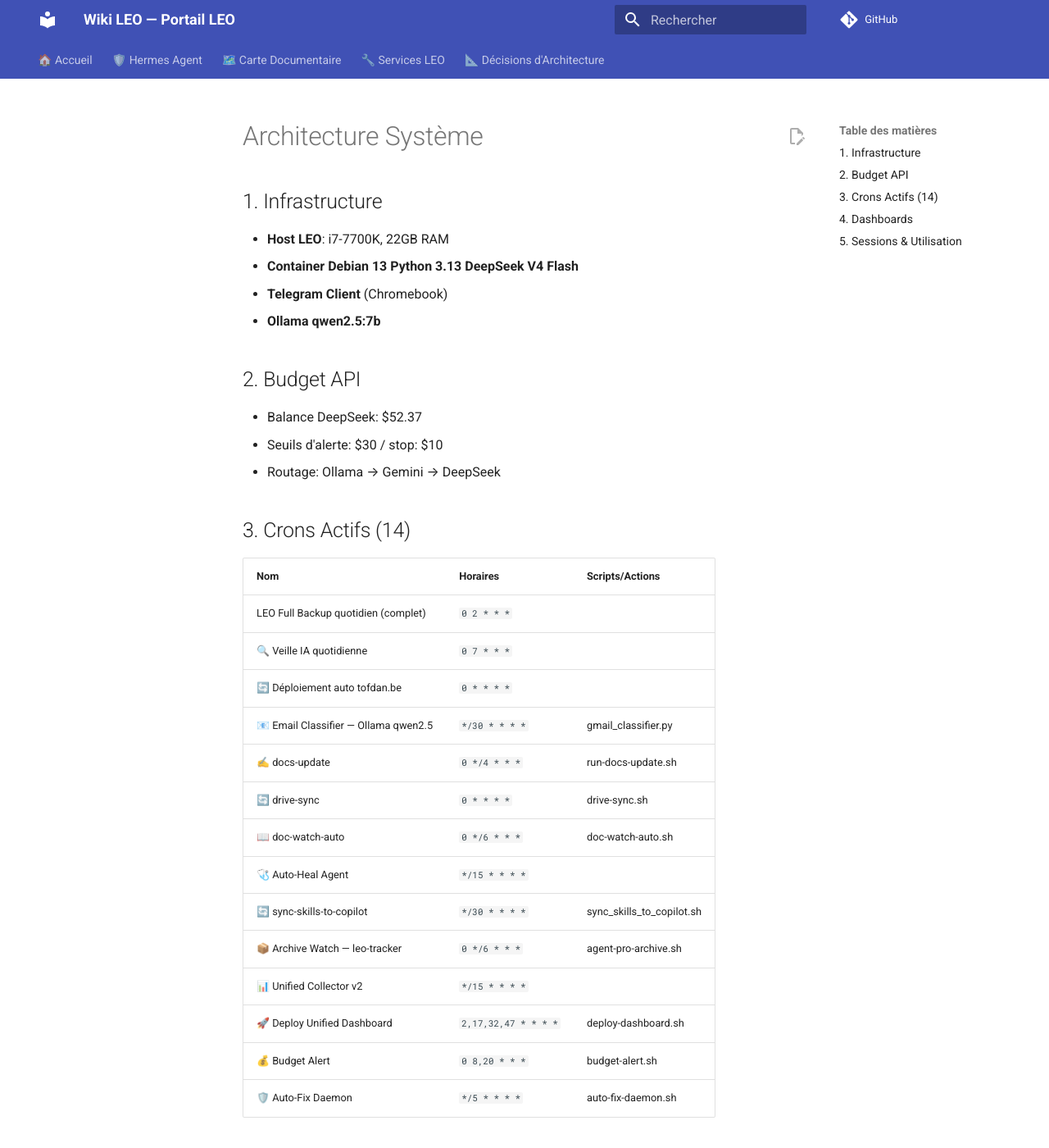
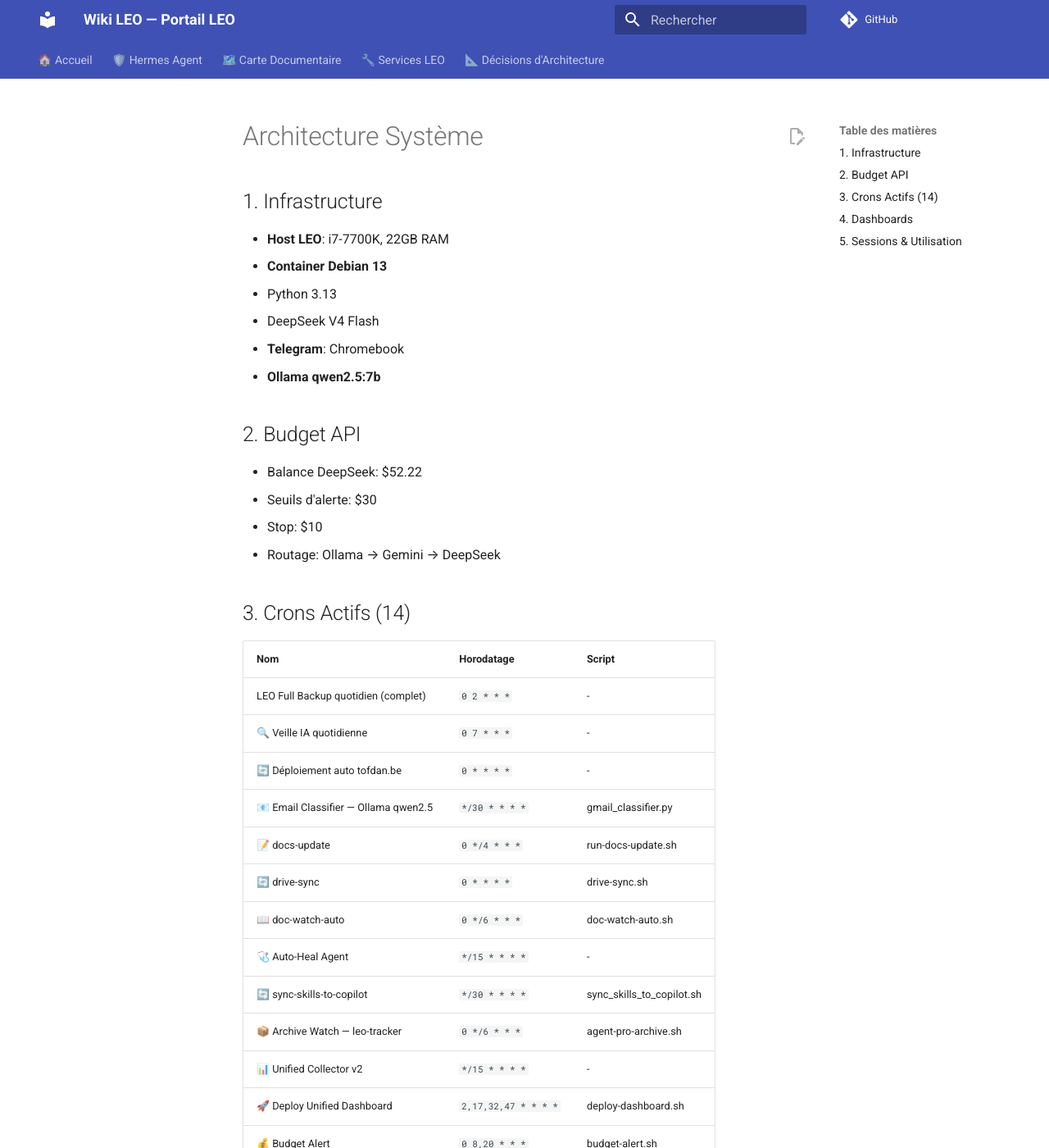
Before and after one commit to christophedanhier-hash/hermes-wiki, an MkDocs documentation site: the page built from docs/hermes/architecture.md, in a window 1280 px wide and 1400 px high. Shown: the whole window at 82% size. Built offline with MkDocs 1.6.1 and Material for MkDocs 9.7.7, drawn with Linux system fonts in a browser that asks for light colours; comment, search, counter and statistics services are not loaded; some of the changed text lies outside the part shown.

```diff
--- a/docs/hermes/architecture.md
+++ b/docs/hermes/architecture.md
@@ -2,29 +2,32 @@
 
 ## 1. Infrastructure
 - **Host LEO**: i7-7700K, 22GB RAM
-- **Container Debian 13 Python 3.13 DeepSeek V4 Flash**
-- **Telegram Client** (Chromebook)
+- **Container Debian 13**
+  - Python 3.13
+  - DeepSeek V4 Flash
+- **Telegram**: Chromebook
 - **Ollama qwen2.5:7b**
 
 ## 2. Budget API
-- Balance DeepSeek: $52.37
-- Seuils d'alerte: $30 / stop: $10
+- Balance DeepSeek: $52.22
+- Seuils d'alerte: $30
+- Stop: $10
 - Routage: Ollama → Gemini → DeepSeek
 
 ## 3. Crons Actifs (14)
-| **Nom** | **Horaires** | **Scripts/Actions** |
+| **Nom** | **Horodatage** | **Script** |
 | --- | --- | --- |
-| LEO Full Backup quotidien (complet) | `0 2 * * *` |  |
-| 🔍 Veille IA quotidienne | `0 7 * * *` |  |
-| 🔄 Déploiement auto tofdan.be | `0 * * * *` |  |
+| LEO Full Backup quotidien (complet) | `0 2 * * *` | - |
+| 🔍 Veille IA quotidienne | `0 7 * * *` | - |
+| 🔄 Déploiement auto tofdan.be | `0 * * * *` | - |
 | 📧 Email Classifier — Ollama qwen2.5 | `*/30 * * * *` | gmail_classifier.py |
-| ✍️ docs-update | `0 */4 * * *` | run-docs-update.sh |
+| 📝 docs-update | `0 */4 * * *` | run-docs-update.sh |
 | 🔄 drive-sync | `0 * * * *` | drive-sync.sh |
 | 📖 doc-watch-auto | `0 */6 * * *` | doc-watch-auto.sh |
-| 🩺 Auto-Heal Agent | `*/15 * * * *` |  |
+| 🩺 Auto-Heal Agent | `*/15 * * * *` | - |
 | 🔄 sync-skills-to-copilot | `*/30 * * * *` | sync_skills_to_copilot.sh |
 | 📦 Archive Watch — leo-tracker | `0 */6 * * *` | agent-pro-archive.sh |
-| 📊 Unified Collector v2 | `*/15 * * * *` |  |
+| 📊 Unified Collector v2 | `*/15 * * * *` | - |
 | 🚀 Deploy Unified Dashboard | `2,17,32,47 * * * *` | deploy-dashboard.sh |
 | 💰 Budget Alert | `0 8,20 * * *` | budget-alert.sh |
 | 🛡️ Auto-Fix Daemon | `*/5 * * * *` | auto-fix-daemon.sh |
@@ -36,6 +39,7 @@
 - wiki
 
 ## 5. Sessions & Utilisation
-- Total sessions: 302
-- Total messages: 11,438
+- Total sessions: 338
+- Total messages: 11750
 - Telegram: 9 sessions
+- Database size: 77.5 MB
```
Also changed, not shown: docs/hermes/changelog.md (+6 -5 lines).
